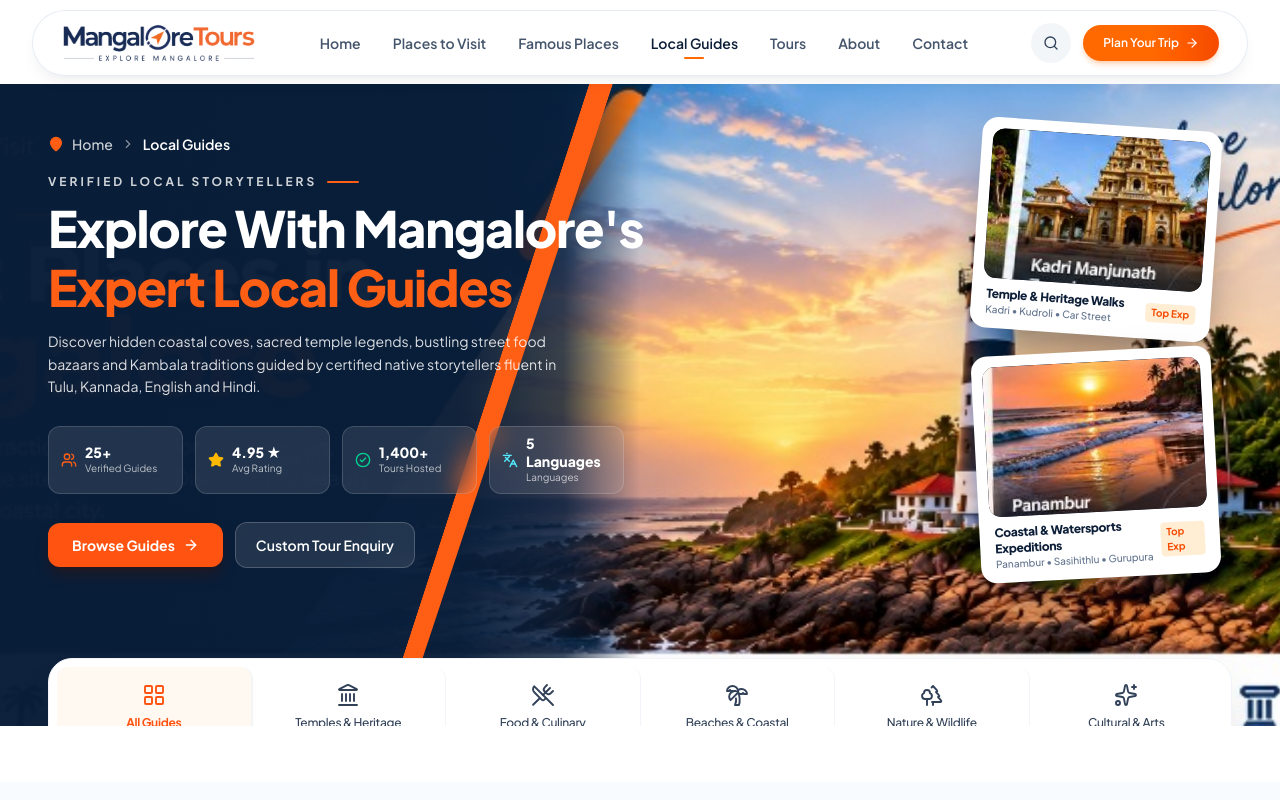
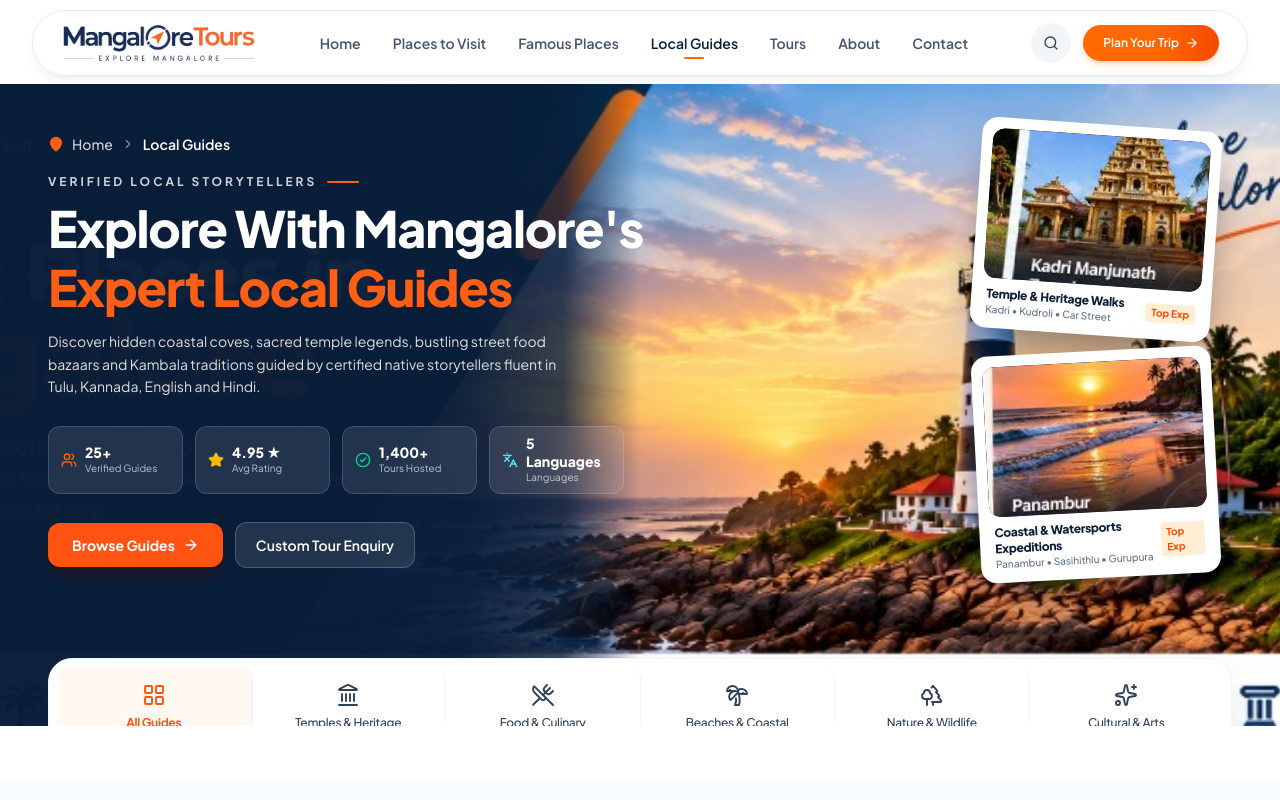
Before and after one commit to coder-web3/mangalore, a Next.js app: page /local-guides in a window 1280 px wide. Shown: the top 800 px of the page. Built offline with nearby package versions, Linux system fonts and the light colour scheme.

Commit message:
fix: remove diagonal ribbon line from hero section

```diff
--- a/components/GuidesHeroSection.tsx
+++ b/components/GuidesHeroSection.tsx
@@ -130,16 +130,6 @@ export default function GuidesHeroSection({
               "linear-gradient(to right, rgba(9, 29, 56, 0.98) 0%, rgba(9, 29, 56, 0.96) 72%, rgba(9, 29, 56, 0.8) 88%, rgba(9, 29, 56, 0) 100%)",
           }}
         />
-
-        {/* Diagonal Orange Ribbon Line Separator */}
-        <div className="hidden md:block absolute top-0 bottom-0 left-[49%] lg:left-[48%] xl:left-[46%] w-7 z-15 pointer-events-none">
-          <div
-            className="h-full w-6 bg-[#ff5e15] transform skew-x-[-18deg] origin-top shadow-xl shadow-orange-950/40"
-            style={{
-              clipPath: "polygon(0 0, 100% 0, 82% 100%, 0% 100%)",
-            }}
-          />
-        </div>
 
         {/* Content Container */}
         <div className="relative z-20 mx-auto w-full max-w-[1600px] px-4 sm:px-6 lg:px-8 xl:px-12 pt-6 sm:pt-8 md:pt-10 pb-16 sm:pb-20">
--- a/components/PlacesHeroSection.tsx
+++ b/components/PlacesHeroSection.tsx
@@ -127,16 +127,6 @@ export default function PlacesHeroSection({
               "linear-gradient(to right, rgba(9, 29, 56, 0.98) 0%, rgba(9, 29, 56, 0.96) 72%, rgba(9, 29, 56, 0.78) 88%, rgba(9, 29, 56, 0) 100%)",
           }}
         />
-
-        {/* Diagonal Orange Ribbon Line Separator (matching reference marked in red box) */}
-        <div className="hidden md:block absolute top-0 bottom-0 left-[48%] lg:left-[47%] xl:left-[45%] w-7 z-15 pointer-events-none">
-          <div
-            className="h-full w-6 bg-[#ff5e15] transform skew-x-[-18deg] origin-top shadow-xl shadow-orange-950/40"
-            style={{
-              clipPath: "polygon(0 0, 100% 0, 82% 100%, 0% 100%)",
-            }}
-          />
-        </div>
 
         {/* Content Container */}
         <div className="relative z-20 mx-auto w-full max-w-[1600px] px-4 sm:px-6 lg:px-8 xl:px-12 pt-6 sm:pt-8 md:pt-10 pb-16 sm:pb-20">
```
